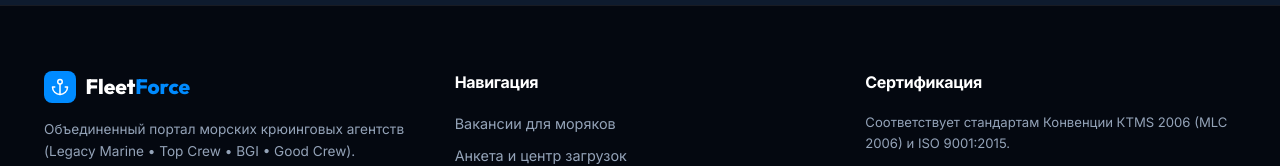
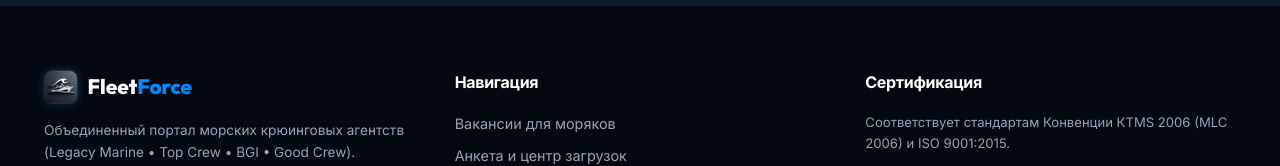
Before and after one commit to Niatls/fleetforce, a React (Vite) app: page / in a window 1280 px wide. Shown: the part 5017-5183 px from the top of the page. Built offline with nearby package versions, Linux system fonts and the light colour scheme; no server answers.

Commit message:
Update footer brand logo to use new metallic vessel image

```diff
--- a/src/components/Footer.jsx
+++ b/src/components/Footer.jsx
@@ -20,15 +20,14 @@ export const Footer = ({ onOpenAdmin }) => {
           <div>
             <div style={{ display: 'flex', alignItems: 'center', gap: '0.6rem', marginBottom: '1rem' }}>
               <div style={{
-                width: '32px',
-                height: '32px',
+                width: '34px',
+                height: '34px',
                 borderRadius: '8px',
-                background: 'var(--color-accent)',
-                display: 'flex',
-                alignItems: 'center',
-                justifyContent: 'center'
+                overflow: 'hidden',
+                border: '1px solid rgba(255, 255, 255, 0.15)',
+                boxShadow: '0 0 10px rgba(0, 139, 255, 0.3)'
               }}>
-                <Anchor size={18} color="#FFFFFF" />
+                <img src="/favicon.png" alt="FleetForce Logo" style={{ width: '100%', height: '100%', objectFit: 'cover' }} />
               </div>
               <span style={{ fontFamily: 'var(--font-display)', fontSize: '1.3rem', fontWeight: 800, color: '#FFFFFF' }}>
                 Fleet<span style={{ color: 'var(--color-accent)' }}>Force</span>
```
